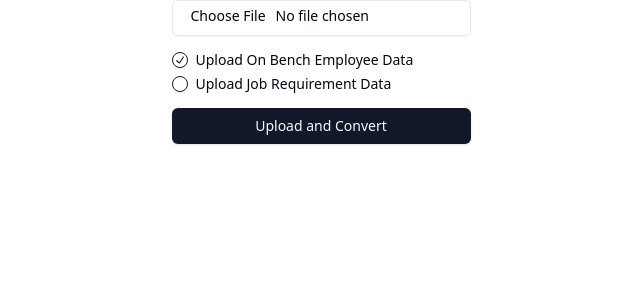
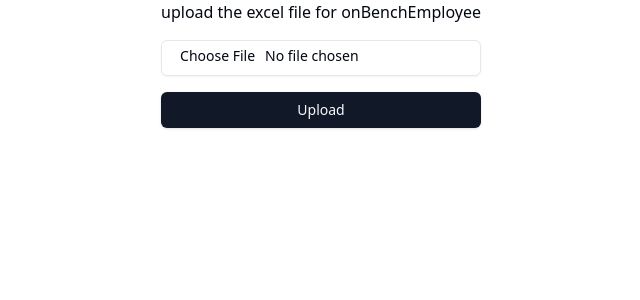
Before and after one commit to dharmikpatel21/map-my-developer, a Next.js app: page / in a window 1280 px wide. Shown: the top 300 px of the page, without its empty margins (319-959 px from the left). Built offline with nearby package versions, Linux system fonts and the light colour scheme.

Commit message:
new ui like strapper completed

```diff
--- a/src/Containers/MainContainer/index.tsx
+++ b/src/Containers/MainContainer/index.tsx
@@ -34,10 +34,14 @@ const MainContainer = (props: Props) => {
 
   return (
     <div className="flex flex-col items-center gap-6 p-10">
+      {!(
+        parsedJobRequirement.length > 0 && parsedOnBenchEmployee.length > 0
+      ) && (
         <ExcelUpload
           setParsedJobRequirement={setParsedJobRequirement}
           setParsedOnBenchEmployee={setParsedOnBenchEmployee}
         />
+      )}
       {parsedJobRequirement.length > 0 && (
         <SelectJob
           parsedOnBenchEmployee={parsedOnBenchEmployee}
@@ -47,10 +51,12 @@ const MainContainer = (props: Props) => {
         />
       )}
 
+      {parsedJobRequirement.length > 0 && (
         <MapWithEmployeeMarkers
           empDataWithCoordinates={empDataWithCoordinates}
           loading={loading}
         />
+      )}
     </div>
   );
 };
--- a/src/components/ExcelUpload/index.tsx
+++ b/src/components/ExcelUpload/index.tsx
@@ -1,12 +1,10 @@
 "use client";
 import { formatPrimarySkills } from "@/lib/functions";
-import React, { useState } from "react";
+import React, { useState, useEffect } from "react";
 import { FieldValues, useForm } from "react-hook-form";
 import { Button } from "../ui/button";
 import { Input } from "../ui/input";
-import { RadioGroup, RadioGroupItem } from "../ui/radio-group";
-import { Label } from "../ui/label";
-import { toast, useToast } from "../ui/use-toast";
+import { toast } from "../ui/use-toast";
 
 type Props = {
   setParsedJobRequirement: React.Dispatch<
@@ -30,7 +28,8 @@ const ExcelUpload = ({
     handleSubmit,
     formState: { errors },
   } = useForm();
-  const onSubmit = async (data: FieldValues) => {
+
+  const handleExcelSubmit = async (data: FieldValues) => {
     const formData = new FormData();
     formData.append("file", data.excelFile[0]);
     try {
@@ -42,12 +41,19 @@ const ExcelUpload = ({
           mode: "no-cors",
         }
       );
-
+      if (response.ok) {
+        toast({
+          variant: "success",
+          title: "Excel Upload",
+          description: "Excel uploaded successfully",
+        });
+      }
       if (!response.ok) {
         throw new Error(`HTTP error! status: ${response.status}`);
       }
 
       const result = await response.json();
+
       if (uploadType === "onBenchEmployee") {
         const formatOnBenchEmployee = formatPrimarySkills(result);
         sessionStorage.setItem(
@@ -55,6 +61,7 @@ const ExcelUpload = ({
           JSON.stringify(formatOnBenchEmployee)
         );
         setParsedOnBenchEmployee(formatOnBenchEmployee);
+        setUploadType("jobRequirement");
       }
       if (uploadType === "jobRequirement") {
         sessionStorage.setItem(
@@ -63,20 +70,24 @@ const ExcelUpload = ({
         );
         setParsedJobRequirement(result["Open JR"]);
       }
-      if (result) {
-        toast({
-          title: "Excel upload status",
-          description: "excel uploaded successfully",
-        });
-      }
     } catch (error: any) {
       console.error("Error uploading the file:", error.message);
+      toast({
+        variant: "destructive",
+        title: "Error",
+        description: `failed to upload the file : ${error.message}`,
+      });
     }
   };
 
   return (
-    <div>
-      <form onSubmit={handleSubmit(onSubmit)} className="flex flex-col gap-4">
+    <div className="flex flex-col items-center justify-center text-center">
+      {uploadType === "onBenchEmployee" && (
+        <form
+          onSubmit={handleSubmit(handleExcelSubmit)}
+          className="flex flex-col gap-4"
+        >
+          <p>upload the excel file for onBenchEmployee </p>
           <div>
             <Input
               type="file"
@@ -88,49 +99,104 @@ const ExcelUpload = ({
               <p className="text-rose-400">Please upload an Excel file.</p>
             )}
           </div>
+          <Button type="submit">Upload</Button>
+        </form>
+      )}
 
-        {/* <div className="flex flex-col">
-        <label>
-          <input
-            type="radio"
-            value="onBenchEmployee"
-            checked={uploadType === "onBenchEmployee"}
-            onChange={() => setUploadType("onBenchEmployee")}
+      {uploadType === "jobRequirement" && (
+        <form
+          onSubmit={handleSubmit(handleExcelSubmit)}
+          className="flex flex-col gap-4"
+        >
+          <p>upload the excel file for jobRequirement </p>
+          <div>
+            <Input
+              type="file"
+              accept=".xlsx"
+              {...register("excelFile", { required: true })}
+              className="cursor-pointer"
             />
-          Upload On Bench Employee Data
-        </label>
-        <label>
-          <input
-            type="radio"
-            value="jobRequirement"
-            checked={uploadType === "jobRequirement"}
-            onChange={() => setUploadType("jobRequirement")}
-          />
-          Upload Job Requirement Data
-        </label>
-      </div> */}
-        <RadioGroup
-          value={uploadType}
-          onValueChange={(value) =>
-            setUploadType(value as "onBenchEmployee" | "jobRequirement")
-          }
-        >
-          <div className="flex items-center space-x-2">
-            <RadioGroupItem value="onBenchEmployee" id="onBenchEmployee" />
-            <Label htmlFor="onBenchEmployee">
-              Upload On Bench Employee Data
-            </Label>
+            {errors.excelFile && (
+              <p className="text-rose-400">Please upload an Excel file.</p>
+            )}
           </div>
-          <div className="flex items-center space-x-2">
-            <RadioGroupItem value="jobRequirement" id="jobRequirement" />
-            <Label htmlFor="jobRequirement">Upload Job Requirement Data</Label>
-          </div>
-        </RadioGroup>
-        {/* <button>Upload and Convert</button> */}
-        <Button type="submit">Upload and Convert</Button>
+          <Button type="submit">Submit Job Requirement Data</Button>
         </form>
+      )}
     </div>
   );
 };
 
 export default ExcelUpload;
+
+//   formData.append("file", data.excelFile[0]);
+//   try {
+//     const response = await fetch(
+//       `${process.env.NEXT_PUBLIC_BASE_URL}/api/excelToJson`,
+//       {
+//         method: "POST",
+//         body: formData,
+//         mode: "no-cors",
+//       }
+//     );
+//     if (response.ok) {
+//       toast({
+//         title: "onBenchEmployee",
+//         description: "Excel uploaded successfully",
+//       });
+//     }
+//     if (!response.ok) {
+//       throw new Error(`HTTP error! status: ${response.status}`);
+//     }
+
+//     const result = await response.json();
+//     const formatOnBenchEmployee = formatPrimarySkills(result);
+//     sessionStorage.setItem(
+//       "onBenchEmployee",
+//       JSON.stringify(formatOnBenchEmployee)
+//     );
+//     setParsedOnBenchEmployee(formatOnBenchEmployee);
+//     toast({
+//       title: "Excel upload status",
+//       description: "Excel uploaded successfully",
+//     });
+//   } catch (error: any) {
+//     console.error("Error uploading the file:", error.message);
+//   } finally {
+//     setUploadType("jobRequirement");
+//   }
+// };
+
+// const handleJobRequirementSubmit = async (data: FieldValues) => {
+//   const formData = new FormData();
+//   formData.append("file", data.excelFile[0]);
+//   try {
+//     const response = await fetch(
+//       `${process.env.NEXT_PUBLIC_BASE_URL}/api/excelToJson`,
+//       {
+//         method: "POST",
+//         body: formData,
+//         mode: "no-cors",
+//       }
+//     );
+
+//     if (response.ok) {
+//       toast({
+//         title: "jobRequirement",
+//         description: "Excel uploaded successfully",
+//       });
+//     }
+//     if (!response.ok) {
+//       throw new Error(`HTTP error! status: ${response.status}`);
+//     }
+
+//     const result = await response.json();
+//     sessionStorage.setItem(
+//       "jobRequirement",
+//       JSON.stringify(result["Open JR"])
+//     );
+//     setParsedJobRequirement(result["Open JR"]);
+//   } catch (error: any) {
+//     console.error("Error uploading the file:", error.message);
+//   }
+// };
--- a/src/components/MapWithEmployeeMarkers/index.tsx
+++ b/src/components/MapWithEmployeeMarkers/index.tsx
@@ -30,24 +30,25 @@ const MapWithEmployeeMarkers = ({ empDataWithCoordinates, loading }: Props) => {
         open={!!selectedEmployee}
         onOpenChange={() => setSelectedEmployee(null)}
       >
-        <div>
-          {loading ? (
+        <div className="relative">
+          {loading && (
+            <div className="absolute inset-0 flex items-center justify-center bg-white bg-opacity-50 backdrop-blur-sm z-10 w-[600px] max-md:w-[400px] max-sm:w-[320px] aspect-square border">
               <Spinner />
-          ) : (
-            empDataWithCoordinates.length > 0 && (
+            </div>
+          )}
           <MapContainer
             center={[20.5937, 78.9629]}
             zoom={2}
             style={{ isolation: "isolate" }}
-                className="w-[600px] aspect-square"
+            className="w-[600px] max-md:w-[400px] max-sm:w-[320px] aspect-square"
           >
             <TileLayer
               url="https://{s}.tile.openstreetmap.org/{z}/{x}/{y}.png"
               attribution='&copy; <a href="https://www.openstreetmap.org/copyright">OpenStreetMap</a> contributors'
             />
             {empDataWithCoordinates.map((employee, index) => {
-                  const lat = parseFloat(employee.coordinates.lat);
-                  const lng = parseFloat(employee.coordinates.lon);
+              const lat = parseFloat(employee?.coordinates?.lat);
+              const lng = parseFloat(employee?.coordinates?.lon);
               const position = `${lat},${lng}`;
 
               if (uniqueCoordinates.has(position)) {
@@ -57,8 +58,8 @@ const MapWithEmployeeMarkers = ({ empDataWithCoordinates, loading }: Props) => {
 
               const employeeCount = empDataWithCoordinates.filter(
                 (emp) =>
-                      parseFloat(emp.coordinates.lat) === lat &&
-                      parseFloat(emp.coordinates.lon) === lng
+                  parseFloat(emp?.coordinates?.lat) === lat &&
+                  parseFloat(emp?.coordinates?.lon) === lng
               ).length;
 
               return (
@@ -84,8 +85,8 @@ const MapWithEmployeeMarkers = ({ empDataWithCoordinates, loading }: Props) => {
                           {empDataWithCoordinates
                             .filter(
                               (emp) =>
-                                    parseFloat(emp.coordinates.lat) === lat &&
-                                    parseFloat(emp.coordinates.lon) === lng
+                                parseFloat(emp?.coordinates?.lat) === lat &&
+                                parseFloat(emp?.coordinates?.lon) === lng
                             )
                             .map((emp) => (
                               <div
@@ -105,9 +106,7 @@ const MapWithEmployeeMarkers = ({ empDataWithCoordinates, loading }: Props) => {
                                   <span>{emp.Designation}</span>
                                 </div>
                                 <div className="flex gap-2">
-                                      <span className="font-semibold">
-                                        EmpID:
-                                      </span>
+                                  <span className="font-semibold">EmpID:</span>
                                   <span>{emp.EmpID}</span>
                                 </div>
                                 <div className="flex gap-2">
@@ -129,9 +128,7 @@ const MapWithEmployeeMarkers = ({ empDataWithCoordinates, loading }: Props) => {
                                   <span>{emp.PhoneNo}</span>
                                 </div>
                                 <div className="flex gap-2">
-                                      <span className="font-semibold">
-                                        Skills:
-                                      </span>
+                                  <span className="font-semibold">Skills:</span>
                                   <span>{emp.Skills}</span>
                                 </div>
                                 <div className="flex gap-2">
@@ -169,8 +166,6 @@ const MapWithEmployeeMarkers = ({ empDataWithCoordinates, loading }: Props) => {
               );
             })}
           </MapContainer>
-            )
-          )}
         </div>
       </Sheet>
     </>
--- a/src/components/ui/toast.tsx
+++ b/src/components/ui/toast.tsx
@@ -1,13 +1,13 @@
-"use client"
+"use client";
 
-import * as React from "react"
-import { Cross2Icon } from "@radix-ui/react-icons"
-import * as ToastPrimitives from "@radix-ui/react-toast"
-import { cva, type VariantProps } from "class-variance-authority"
+import * as React from "react";
+import { Cross2Icon } from "@radix-ui/react-icons";
+import * as ToastPrimitives from "@radix-ui/react-toast";
+import { cva, type VariantProps } from "class-variance-authority";
 
-import { cn } from "@/lib/utils"
+import { cn } from "@/lib/utils";
 
-const ToastProvider = ToastPrimitives.Provider
+const ToastProvider = ToastPrimitives.Provider;
 
 const ToastViewport = React.forwardRef<
   React.ElementRef<typeof ToastPrimitives.Viewport>,
@@ -21,8 +21,8 @@ const ToastViewport = React.forwardRef<
     )}
     {...props}
   />
-))
-ToastViewport.displayName = ToastPrimitives.Viewport.displayName
+));
+ToastViewport.displayName = ToastPrimitives.Viewport.displayName;
 
 const toastVariants = cva(
   "group pointer-events-auto relative flex w-full items-center justify-between space-x-2 overflow-hidden rounded-md border p-4 pr-6 shadow-lg transition-all data-[swipe=cancel]:translate-x-0 data-[swipe=end]:translate-x-[var(--radix-toast-swipe-end-x)] data-[swipe=move]:translate-x-[var(--radix-toast-swipe-move-x)] data-[swipe=move]:transition-none data-[state=open]:animate-in data-[state=closed]:animate-out data-[swipe=end]:animate-out data-[state=closed]:fade-out-80 data-[state=closed]:slide-out-to-right-full data-[state=open]:slide-in-from-top-full data-[state=open]:sm:slide-in-from-bottom-full",
@@ -32,13 +32,14 @@ const toastVariants = cva(
         default: "border bg-background text-foreground",
         destructive:
           "destructive group border-destructive bg-destructive text-destructive-foreground",
+        success: "bg-green-500 text-white",
       },
     },
     defaultVariants: {
       variant: "default",
     },
   }
-)
+);
 
 const Toast = React.forwardRef<
   React.ElementRef<typeof ToastPrimitives.Root>,
@@ -51,9 +52,9 @@ const Toast = React.forwardRef<
       className={cn(toastVariants({ variant }), className)}
       {...props}
     />
-  )
-})
-Toast.displayName = ToastPrimitives.Root.displayName
+  );
+});
+Toast.displayName = ToastPrimitives.Root.displayName;
 
 const ToastAction = React.forwardRef<
   React.ElementRef<typeof ToastPrimitives.Action>,
@@ -67,8 +68,8 @@ const ToastAction = React.forwardRef<
     )}
     {...props}
   />
-))
-ToastAction.displayName = ToastPrimitives.Action.displayName
+));
+ToastAction.displayName = ToastPrimitives.Action.displayName;
 
 const ToastClose = React.forwardRef<
   React.ElementRef<typeof ToastPrimitives.Close>,
@@ -85,8 +86,8 @@ const ToastClose = React.forwardRef<
   >
     <Cross2Icon className="h-4 w-4" />
   </ToastPrimitives.Close>
-))
-ToastClose.displayName = ToastPrimitives.Close.displayName
+));
+ToastClose.displayName = ToastPrimitives.Close.displayName;
 
 const ToastTitle = React.forwardRef<
   React.ElementRef<typeof ToastPrimitives.Title>,
@@ -97,8 +98,8 @@ const ToastTitle = React.forwardRef<
     className={cn("text-sm font-semibold [&+div]:text-xs", className)}
     {...props}
   />
-))
-ToastTitle.displayName = ToastPrimitives.Title.displayName
+));
+ToastTitle.displayName = ToastPrimitives.Title.displayName;
 
 const ToastDescription = React.forwardRef<
   React.ElementRef<typeof ToastPrimitives.Description>,
@@ -109,12 +110,12 @@ const ToastDescription = React.forwardRef<
     className={cn("text-sm opacity-90", className)}
     {...props}
   />
-))
-ToastDescription.displayName = ToastPrimitives.Description.displayName
+));
+ToastDescription.displayName = ToastPrimitives.Description.displayName;
 
-type ToastProps = React.ComponentPropsWithoutRef<typeof Toast>
+type ToastProps = React.ComponentPropsWithoutRef<typeof Toast>;
 
-type ToastActionElement = React.ReactElement<typeof ToastAction>
+type ToastActionElement = React.ReactElement<typeof ToastAction>;
 
 export {
   type ToastProps,
@@ -126,4 +127,4 @@ export {
   ToastDescription,
   ToastClose,
   ToastAction,
-}
+};
```
Lines whose indentation alone changed are shown as unchanged.
